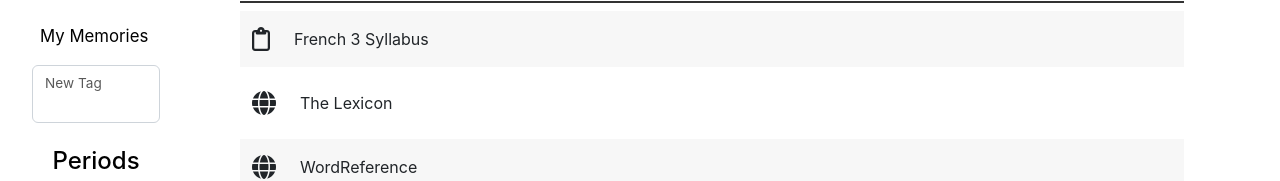
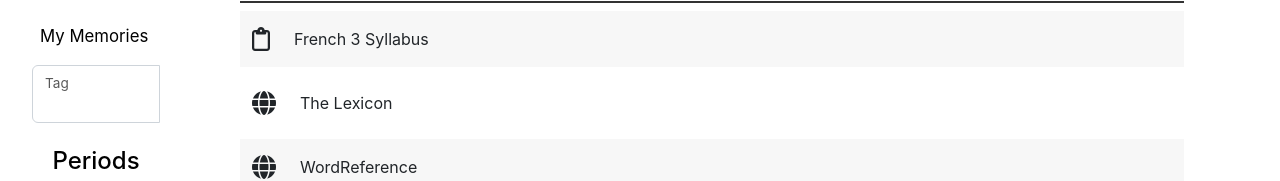
Before and after one commit to renkomba/boogle, a React (Create React App) app: page /CourseSite in a window 1280 px wide. Both pictures are taken after a click on the button 96 px from the left and 272 px from the top of the page. Shown: the part 189-370 px from the top of the page. Built offline with nearby package versions, Linux system fonts and the light colour scheme.

Commit message:
hid button, added state, and added onKeyDown to prevent refreshing the page when you hit enter. Also added value prop and tied it to input state.

```diff
--- a/src/components/Prompts/Input.js
+++ b/src/components/Prompts/Input.js
@@ -1,30 +1,37 @@
 import React, { useState } from "react";
 import FloatingLabel from 'react-bootstrap/FloatingLabel';
-import Button from 'react-bootstrap/Button';
 import Form from 'react-bootstrap/Form';
 import styles from './Input.module.css';
+// import Button from 'react-bootstrap/Button';
 
 const Input = ({ contentType, inputType, handleToggle }) => {
-    // const [input, setInput] = useState('');
-    // const handleInput = ({target: {value}}) => {
-    //     setInput(input => input + value)
-    // }
-    // console.log(`Type: ${contentType}\nInput Type: ${inputType}`);
+    const [input, setInput] = useState('');
+
+    const handleInput = ({target: {value}}) => setInput(value);
+
     return (
-        <Form.Group className={styles.input_grid}>
-            <FloatingLabel
+        <Form.Group className={styles.input_grid} value={input}>
+            <FloatingLabel value={input}
                 controlId="quickInput"
-                label={`New ${contentType[0].toUpperCase() + contentType.slice(1)}`}
-                className={styles.inputPrompt}
-                onChange={handleToggle}
-                // onKeyDown={ e => e.key === 'Enter' && handleToggle}
+                label={`${contentType[0].toUpperCase() + contentType.slice(1)}`}
+                // className={styles.inputPrompt}
+                onSubmit={handleToggle}
+                onKeyDown={ e => e.key === 'Enter' && (
+                    e.preventDefault(), handleToggle(e)
+                )}
             >
-                <Form.Control
+                <Form.Control value={input}
                     type={inputType}
                     min={inputType === 'number' ? 1 : ''}
+                    className={styles.add_input}
+                    onChange={handleInput}
                 ></Form.Control>
             </FloatingLabel>
-            {/* <Button>
+            {/* <Button value={input}
+                type="submit"
+                onClick={handleToggle}
+                className={styles.submit_input}
+            >
                 <i className="fa-solid fa-plus"></i>
             </Button> */}
         </Form.Group>
```
